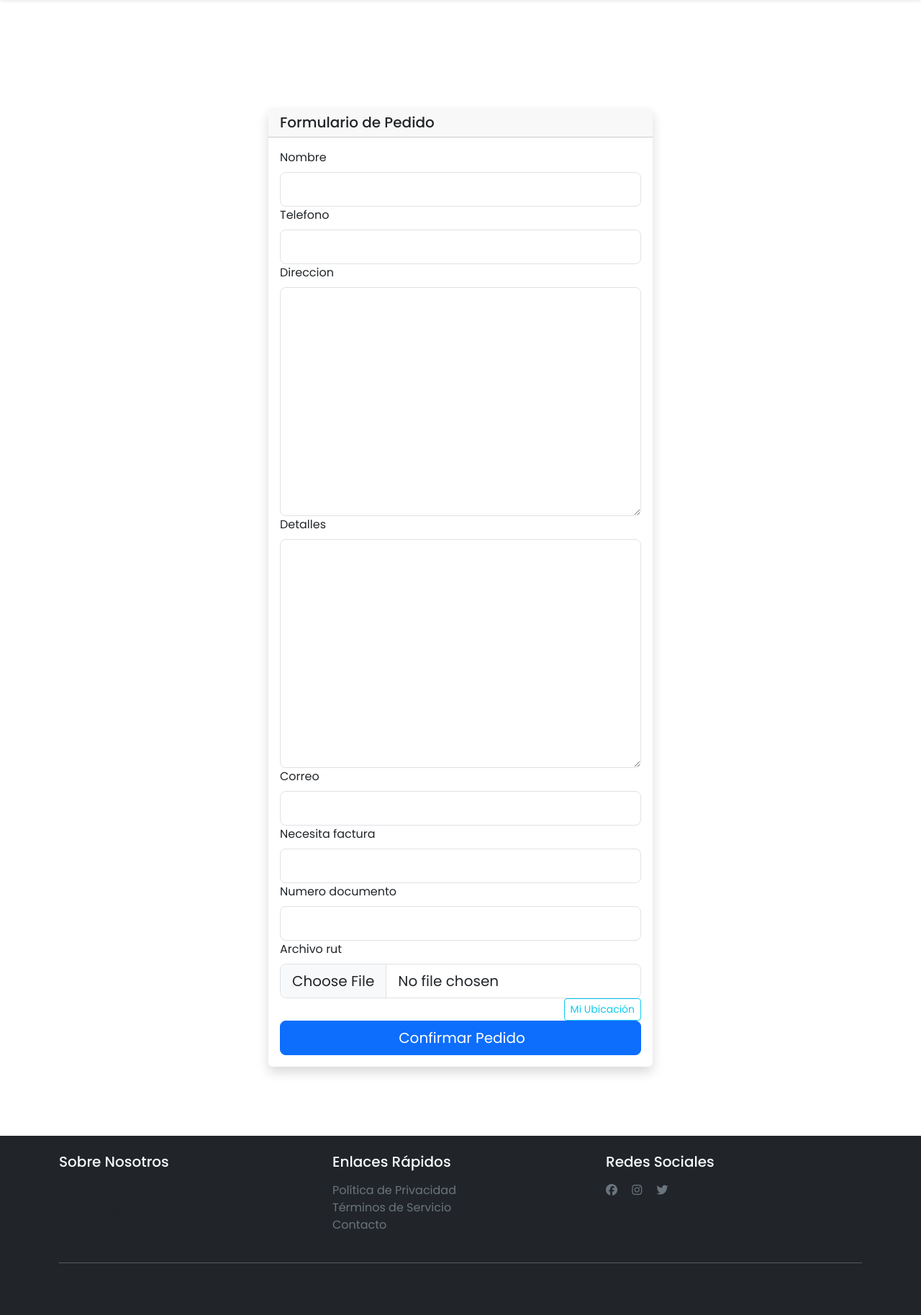
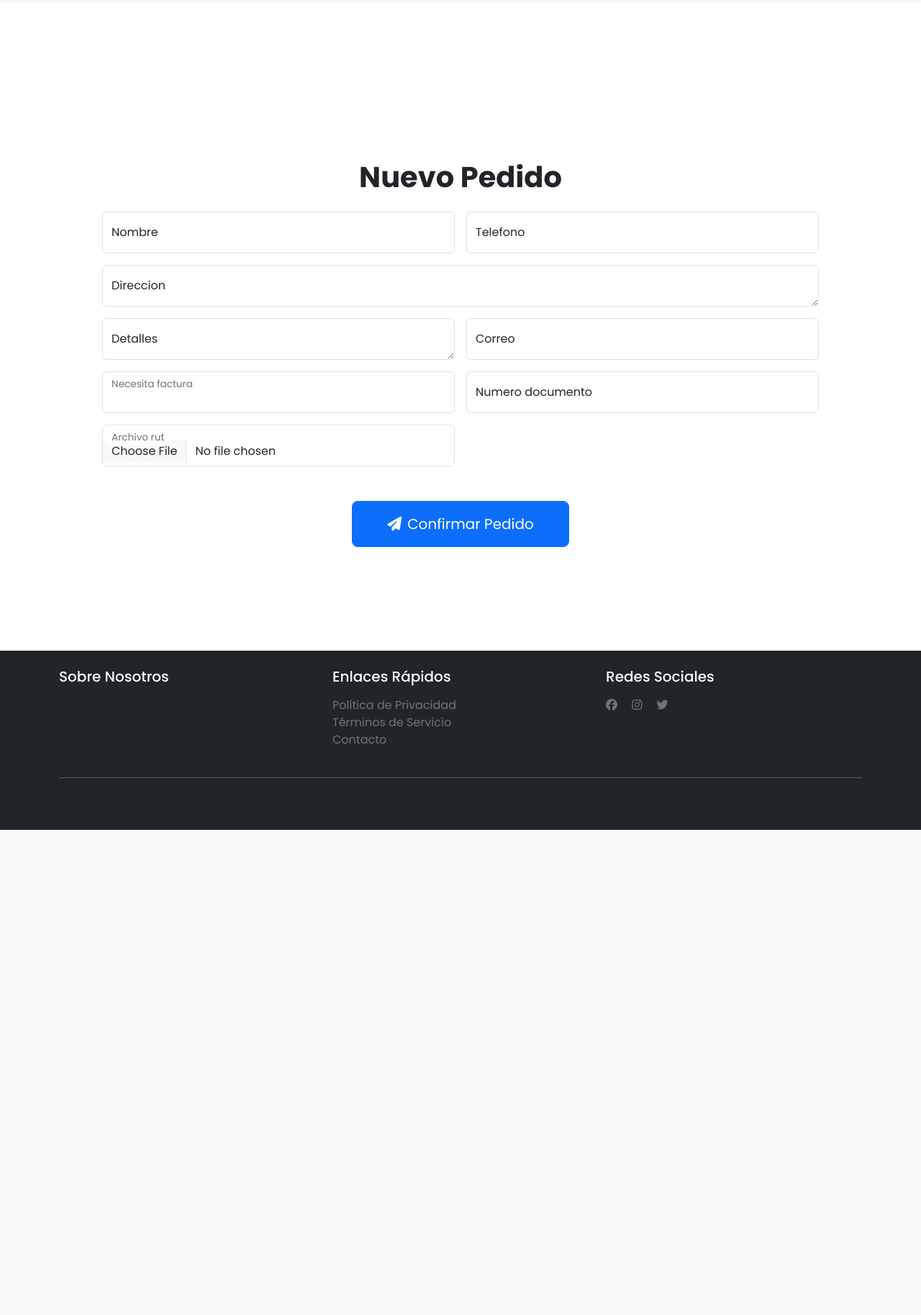
Before and after one commit to seuz716/TiendaOnlineDjango, a Django app: page /cart/pedido/ in a window 1280 px wide. Shown: the part 66-1893 px from the top of the page at 72% size. After the commit the page ends 1219 px from the top, so only its background shows below. Run offline with Django 5.2, Linux system fonts and the light colour scheme; data that the repository does not hold is empty; some libraries are stand-ins or nearby versions.

Commit message:
formulario de envios pendiente front

```diff
--- a/cart/templates/cart/pedido_form.html
+++ b/cart/templates/cart/pedido_form.html
@@ -1,130 +1,113 @@
+{# pedido_form.html #}
 {% extends 'base.html' %}
-{% load static widget_tweaks %}
+{% load static %}
+{% load widget_tweaks %}
 
-{% block extra_head %}
-  <style>
-    /* Dark/Light Mode Styles */
-    body.dark-mode { background-color: #121212 !important; color: #eee !important; }
-    body.dark-mode .card, body.dark-mode .form-control, body.dark-mode .btn { background-color: #1e1e1e !important; }
-    /* Spacing and form layout */
-    .form-group { margin-bottom: 1.5rem; }
-    .checkout-form { padding: 1.5rem; background: var(--bs-body-bg); border-radius: .5rem; box-shadow: var(--bs-card-box-shadow); }
-    .datalist-options { position: absolute; z-index: 1000; width: 100%; background: var(--bs-body-bg); border: 1px solid #ccc; max-height: 150px; overflow-y: auto; }
-    .datalist-option { padding: .5rem; cursor: pointer; }
-    .datalist-option:hover { background: #f1f1f1; }
-    body.dark-mode .datalist-option:hover { background: #444; }
-  </style>
-{% endblock %}
+{% block title %}Realizar Pedido - Tienda Online{% endblock %}
 
 {% block content %}
 <div class="container py-5">
-  <!-- Theme Toggle -->
-    <div class="row justify-content-center">
-    <div class="col-lg-6">
-      <div class="card shadow mb-4">
-        <div class="card-header">
-          <h5 class="mb-0">Formulario de Pedido</h5>
+  {% if pedido_exitoso %}
+    <div class="alert alert-success text-center py-5 success-message shadow-lg rounded-4">
+      <i class="fa-solid fa-circle-check fa-4x text-success mb-4"></i>
+      <h2 class="fw-bold">¡Gracias por tu pedido! 💖</h2>
+      <p class="lead">Estamos felices de tenerte con nosotros. Tu pedido está en camino. 🚚✨</p>
+      <p>¡Esperamos verte pronto de nuevo!</p>
     </div>
-        <div class="card-body">
-          <form id="pedidoForm" method="post" novalidate class="checkout-form">
+  {% else %}
+    <div class="card card-gradient p-4">
+      <div class="card-body px-4 py-5">
+        <h1 class="mb-4 text-center fw-bold">Nuevo Pedido</h1>
+
+        <form method="post" class="needs-validation" novalidate>
           {% csrf_token %}
 
+          <div class="row g-3">
             {% for field in form %}
-              <div class="form-group position-relative">
-                <label for="{{ field.id_for_label }}" class="form-label">{{ field.label }}</label>
-                {% if field.name == 'direccion' %}
-                  {{ field|add_class:"form-control form-control-lg" }}
-                  <div id="addressList" class="datalist-options d-none"></div>
-                {% else %}
-                  {{ field|add_class:"form-control form-control-lg" }}
+              <div class="col-12 {% if field.name != 'direccion' %}col-md-6{% endif %}">
+                <div class="form-floating">
+                  {% render_field field class+="form-control" placeholder=field.label %}
+                  <label for="{{ field.id_for_label }}">{{ field.label }}</label>
+
+                  {% if field.help_text %}
+                    <div class="form-text text-muted mt-2">
+                      <i class="fas fa-info-circle me-2"></i>{{ field.help_text }}
+                    </div>
                   {% endif %}
-                {% if field.help_text %}
-                  <small class="form-text text-muted">{{ field.help_text }}</small>
-                {% endif %}
+
                   {% for error in field.errors %}
-                  <div class="text-danger">{{ error }}</div>
+                    <div class="invalid-feedback d-block">
+                      {{ error }}
+                    </div>
                   {% endfor %}
                 </div>
+              </div>
             {% endfor %}
-
-            <div class="form-group text-end">
-              <button type="button" id="useCurrentLocation" class="btn btn-outline-info btn-sm">
-                <i class="bi bi-geo-alt"></i> Mi Ubicación
-              </button>
           </div>
 
-            <div class="d-grid">
-              <button type="submit" class="btn btn-primary btn-lg">
-                <i class="bi bi-check-circle-fill me-1"></i> Confirmar Pedido
+          <div class="text-center mt-5">
+            <button type="submit" class="btn btn-primary btn-lg btn-animate px-5 py-3">
+              <i class="fa-solid fa-paper-plane me-2"></i>Confirmar Pedido
             </button>
           </div>
         </form>
       </div>
     </div>
-    </div>
-  </div>
+  {% endif %}
 </div>
 {% endblock %}
 
-{% block scripts %}
+{% block extra_css %}
+<style>
+  .card-gradient {
+    background: linear-gradient(135deg, #ffffff, #f8f9fa);
+    border: none;
+    box-shadow: 0 0 30px rgba(0, 0, 0, 0.08);
+    border-radius: 1.5rem;
+  }
+
+  .btn-animate {
+    transition: all 0.3s ease-in-out;
+    min-width: 200px;
+  }
+
+  .btn-animate:hover {
+    transform: translateY(-2px);
+    box-shadow: 0 8px 20px rgba(13, 110, 253, 0.3);
+  }
+
+  .form-floating textarea.form-control {
+    height: 100px !important;
+  }
+</style>
+{% endblock %}
+
+{% block extra_js %}
 <script>
-document.addEventListener('DOMContentLoaded', () => {
-  // Theme toggle
-  const toggle = document.getElementById('themeToggle');
-  const applyTheme = theme => {
-    document.body.classList.toggle('dark-mode', theme === 'dark');
-    toggle.textContent = theme === 'dark' ? 'Claro' : 'Oscuro';
-    localStorage.setItem('theme', theme);
-  };
-  const saved = localStorage.getItem('theme') || 'light'; applyTheme(saved);
-  toggle.addEventListener('click', () => applyTheme(document.body.classList.contains('dark-mode') ? 'light' : 'dark'));
+document.addEventListener('DOMContentLoaded', function() {
+  // Validación de formulario
+  const forms = document.querySelectorAll('.needs-validation');
 
-  // Input mask for phone
-  const tel = document.getElementById('{{ form.telefono.id_for_label }}');
-  if (tel) { $(tel).inputmask('+56 9 9999 9999'); }
-
-  // Address autocomplete via OpenStreetMap
-  const dir = document.getElementById('{{ form.direccion.id_for_label }}');
-  const list = document.getElementById('addressList');
-  dir.addEventListener('input', async e => {
-    const q = e.target.value;
-    if (q.length < 3) return list.classList.add('d-none');
-    const res = await fetch(`https://nominatim.openstreetmap.org/search?format=json&limit=5&q=${encodeURIComponent(q)}`);
-    const data = await res.json();
-    list.innerHTML = data.map(i => `<div class="datalist-option">${i.display_name}</div>`).join('');
-    list.classList.toggle('d-none', data.length === 0);
-  });
-  list.addEventListener('click', e => {
-    if (e.target.classList.contains('datalist-option')) {
-      dir.value = e.target.textContent;
-      list.classList.add('d-none');
+  Array.prototype.slice.call(forms).forEach(function(form) {
+    form.addEventListener('submit', function(event) {
+      if (!form.checkValidity()) {
+        event.preventDefault();
+        event.stopPropagation();
       }
+      form.classList.add('was-validated');
+    }, false);
   });
 
-  // Geolocation reverse geocode
-  document.getElementById('useCurrentLocation').addEventListener('click', () => {
-    if (navigator.geolocation) {
-      navigator.geolocation.getCurrentPosition(async pos => {
-        const url = `https://nominatim.openstreetmap.org/reverse?format=json&lat=${pos.coords.latitude}&lon=${pos.coords.longitude}`;
-        const resp = await fetch(url);
-        const obj = await resp.json();
-        dir.value = obj.display_name;
+  // Máscara para teléfono
+  const phoneField = document.querySelector('[name="telefono"]');
+  if (phoneField) {
+    phoneField.addEventListener('input', function(e) {
+      e.target.value = e.target.value
+        .replace(/\D/g, '')
+        .replace(/(\d{2})(\d)/, '+$1 $2')
+        .replace(/(\d)(\d{4})(\d{4})/, '$1 $2 $3');
     });
   }
 });
-
-  // Submit handler (simulate)
-  document.getElementById('pedidoForm').addEventListener('submit', e => {
-    e.preventDefault();
-    const btn = e.target.querySelector('button[type="submit"]');
-    btn.disabled = true;
-    btn.innerHTML = `<span class="spinner-border spinner-border-sm me-1" role="status"></span>Procesando...`;
-    setTimeout(() => {
-      alert('¡Pedido confirmado!');
-      btn.disabled = false;
-      btn.innerHTML = `<i class="bi bi-check-circle-fill me-1"></i> Confirmar Pedido`;
-    }, 1500);
-  });
-});
 </script>
 {% endblock %}
--- a/cart/views.py
+++ b/cart/views.py
@@ -143,6 +143,20 @@
     ]
 
     def form_valid(self, form):
+        self.object = form.save()
+        # En lugar de redirigir, renderiza el mismo template con el mensaje de éxito
+        return render(self.request, self.template_name, {
+            'pedido_exitoso': True
+        })
+
+    def form_invalid(self, form):
+        # Si hay errores, sigue mostrando el formulario con los errores
+        return render(self.request, self.template_name, {
+            'form': form,
+            'pedido_exitoso': False
+        })
+
+    def form_valid(self, form):
         with transaction.atomic():
             session_key = get_session_key(self.request)
             form.instance.session_key = session_key
--- a/static/js/scripts.js
+++ b/static/js/scripts.js
@@ -37,6 +37,8 @@
     return cookieValue;
 }
 
+
+
 // Animaciones al hacer scroll
 function initUXFeatures() {
     const observer = new IntersectionObserver((entries) => {
@@ -62,6 +64,8 @@
         });
     }
 }
+
+
 
 // Scroll to Top
 function initScrollTop() {
```
Also changed, not shown: cart/templates/cart/cart_list.html (+14 -3 lines), static/css/styles.css (+54 -0 lines). Lines whose indentation alone changed are shown as unchanged.
